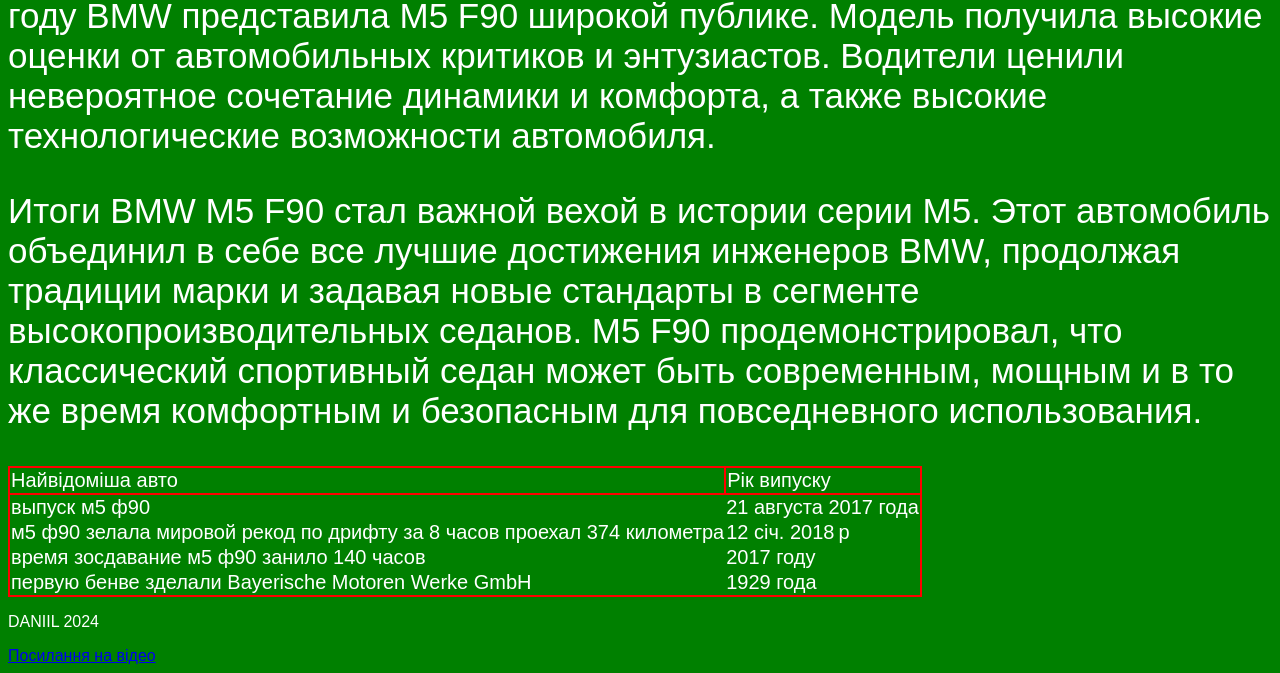
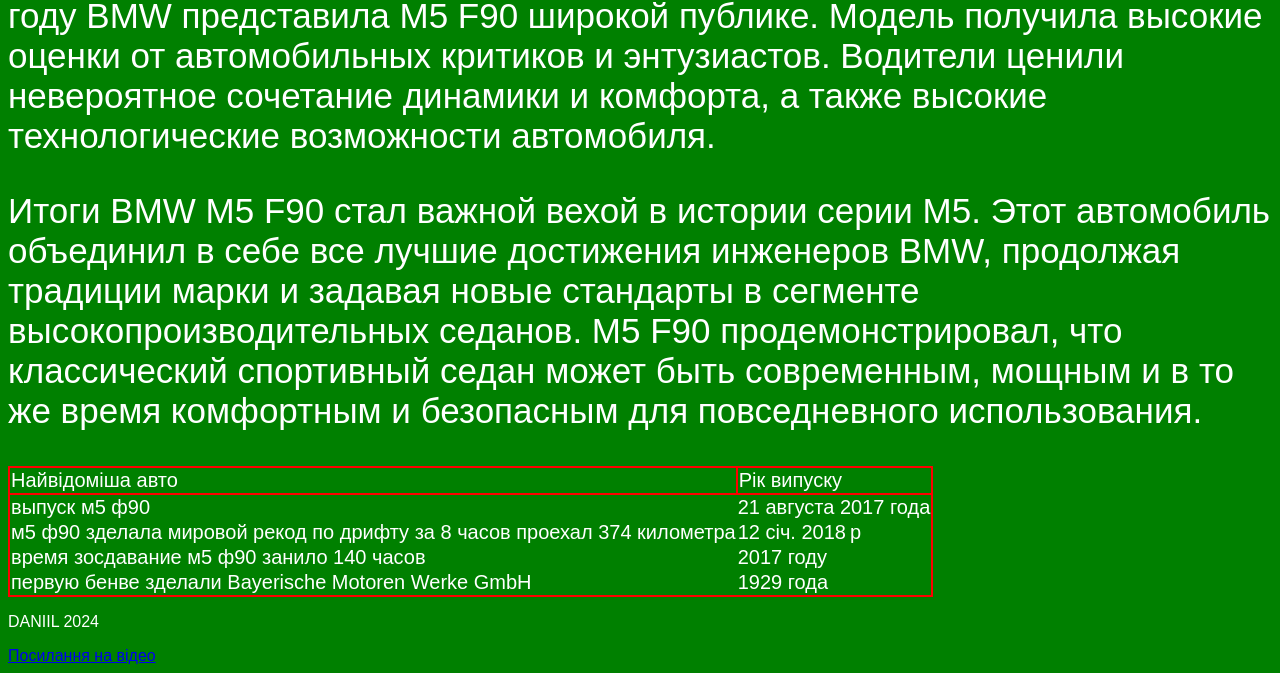
Before and after one commit to DANIIL-MIRONENKO/-5, a plain HTML site: page index.html in a window 1280 px wide. Shown: the part 4030-4703 px from the top of the page. Drawn offline with Linux system fonts and the light colour scheme.

Commit message:
Update index.html

```diff
--- a/index.html
+++ b/index.html
@@ -42,7 +42,7 @@ BMW M5 F90 стал важной вехой в истории серии M5. Э
                     <td>выпуск м5 ф90 </td>
                     <td>21 августа 2017 года </td>
                 </tr><tr>
-                    <td> м5 ф90 зелала мировой рекод по дрифту за 8 часов проехал 374 километра </td>
+                    <td> м5 ф90 зделала мировой рекод по дрифту за 8 часов проехал 374 километра </td>
                     <td>12 січ. 2018 р </td>
                 </tr><tr>
                     <td>время зосдавание м5 ф90 занило  140 часов </td>
```
